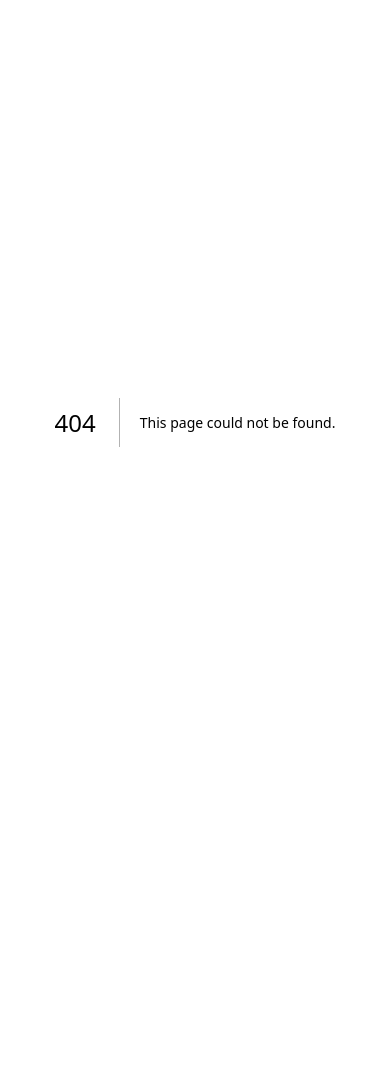
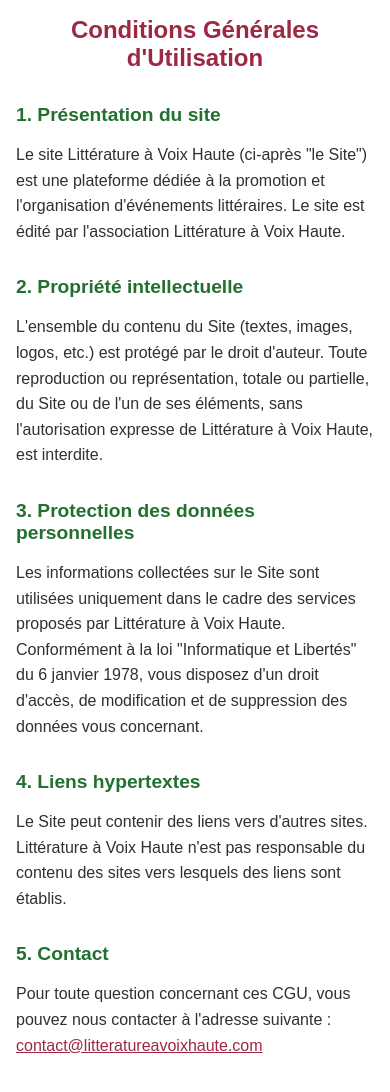
Before and after one commit to MarieSacksick/lavh_website, a Next.js app: page /cgu in a window 390 px wide. Before the commit this address had no page. Shown: the top 1092 px of the page. Before the commit the page ends 844 px from the top, so only its background shows below. Built offline with nearby package versions, Linux system fonts and the light colour scheme.

Commit message:
Create Footer, Style Mobile

```diff
--- /dev/null
+++ b/app/cgu/page.module.css
@@ -0,0 +1,49 @@
+.container {
+  max-width: 800px;
+  margin: 0 auto;
+  padding: 2rem;
+}
+
+.container h1 {
+  color: var(--primary-color);
+  margin-bottom: 2rem;
+  text-align: center;
+}
+
+.section {
+  margin-bottom: 2rem;
+}
+
+.section h2 {
+  color: var(--green);
+  margin-bottom: 1rem;
+  font-size: 1.5rem;
+}
+
+.section p {
+  line-height: 1.6;
+  margin-bottom: 1rem;
+}
+
+.section a {
+  color: var(--primary-color);
+  text-decoration: underline;
+}
+
+.section a:hover {
+  opacity: 0.8;
+}
+
+@media (max-width: 768px) {
+  .container {
+    padding: 1rem;
+  }
+
+  .container h1 {
+    font-size: 1.5rem;
+  }
+
+  .section h2 {
+    font-size: 1.2rem;
+  }
+}
--- /dev/null
+++ b/app/cgu/page.tsx
@@ -0,0 +1,53 @@
+import styles from './page.module.css';
+
+export default function CGU() {
+  return (
+    <div className={styles.container}>
+      <h1>Conditions Générales d'Utilisation</h1>
+
+      <section className={styles.section}>
+        <h2>1. Présentation du site</h2>
+        <p>
+          Le site Littérature à Voix Haute (ci-après "le Site") est une plateforme dédiée à la
+          promotion et l'organisation d'événements littéraires. Le site est édité par l'association
+          Littérature à Voix Haute.
+        </p>
+      </section>
+
+      <section className={styles.section}>
+        <h2>2. Propriété intellectuelle</h2>
+        <p>
+          L'ensemble du contenu du Site (textes, images, logos, etc.) est protégé par le droit
+          d'auteur. Toute reproduction ou représentation, totale ou partielle, du Site ou de l'un de
+          ses éléments, sans l'autorisation expresse de Littérature à Voix Haute, est interdite.
+        </p>
+      </section>
+
+      <section className={styles.section}>
+        <h2>3. Protection des données personnelles</h2>
+        <p>
+          Les informations collectées sur le Site sont utilisées uniquement dans le cadre des
+          services proposés par Littérature à Voix Haute. Conformément à la loi "Informatique et
+          Libertés" du 6 janvier 1978, vous disposez d'un droit d'accès, de modification et de
+          suppression des données vous concernant.
+        </p>
+      </section>
+
+      <section className={styles.section}>
+        <h2>4. Liens hypertextes</h2>
+        <p>
+          Le Site peut contenir des liens vers d'autres sites. Littérature à Voix Haute n'est pas
+          responsable du contenu des sites vers lesquels des liens sont établis.
+        </p>
+      </section>
+
+      <section className={styles.section}>
+        <h2>5. Contact</h2>
+        <p>
+          Pour toute question concernant ces CGU, vous pouvez nous contacter à l'adresse suivante :{' '}
+          <a href="mailto:contact@litteratureavoixhaute.com">contact@litteratureavoixhaute.com</a>
+        </p>
+      </section>
+    </div>
+  );
+}
--- /dev/null
+++ b/app/components/Footer/Footer.module.css
@@ -0,0 +1,88 @@
+.container {
+  width: 100%;
+  padding: 2rem;
+  background-color: var(--background);
+  border-top: 1px solid var(--foreground);
+  text-align: center;
+}
+
+.content {
+  display: flex;
+  flex-direction: column;
+  align-items: center;
+  gap: 2rem;
+}
+
+.iconsContainer {
+  display: flex;
+  gap: 2rem;
+  justify-content: center;
+}
+
+.iconLink {
+  color: var(--foreground);
+  text-decoration: none;
+  transition: all 0.2s ease-in-out;
+  display: flex;
+  align-items: center;
+  justify-content: center;
+}
+
+.iconLink:hover {
+  transform: scale(1.1);
+  opacity: 0.8;
+}
+
+.icon {
+  width: 24px;
+  height: 24px;
+}
+
+.headImage {
+  object-fit: contain;
+}
+
+.bottom {
+  margin-top: 2rem;
+  padding-top: 1rem;
+  border-top: 1px solid rgba(0, 0, 0, 0.1);
+  display: flex;
+  flex-direction: column;
+  align-items: start;
+  font-weight: 600;
+  gap: 0.5rem;
+}
+
+.copyright {
+  font-size: xx-small;
+}
+
+.legalLink {
+  font-size: xx-small;
+  text-decoration: none;
+}
+
+@media (max-width: 768px) {
+  .container {
+    padding: 1.5rem;
+  }
+
+  .iconsContainer {
+    gap: 1.5rem;
+  }
+
+  .icon {
+    width: 20px;
+    height: 20px;
+  }
+
+  .bottom {
+    margin-top: 1.5rem;
+    padding-top: 0.75rem;
+  }
+
+  .copyright,
+  .legalLink {
+    font-size: 0.8rem;
+  }
+}
--- a/app/components/Header/Header.module.css
+++ b/app/components/Header/Header.module.css
@@ -61,6 +61,7 @@
   align-items: center;
   gap: 1rem;
   font-size: small;
+  font-weight: 600;
 }
 
 .icon {
--- a/app/globals.css
+++ b/app/globals.css
@@ -79,18 +79,6 @@ ol {
   margin-left: 0;
 }
 
-main {
-  /* background-image: url('/image_background_jean_moulin.jpg'); */
-  /* background-size: contain; */
-  /* background-position: left 20px; */
-  /* background-repeat: no-repeat; */
+h2 {
+  margin-bottom: 32px;
 }
-
-@media (max-width: 758px) {
-  main {
-    /* background-size: contain; */
-    /* background-position: center 60px; */
-    /* max-height: 500px; */
-    /* max-width: unset; */
-  }
-}
--- a/app/page.tsx
+++ b/app/page.tsx
@@ -4,6 +4,7 @@ import EventItem from './components/EventItem/EventItem';
 import Image from 'next/image';
 import PriceInfoItem from './components/PriceInfoItem/PriceInfoItem';
 import ActorsPictures from './components/ActorsPictures/ActorsPictures';
+import Footer from './components/Footer/Footer';
 
 export default function Home() {
   return (
@@ -110,7 +111,7 @@ export default function Home() {
           </div>
         </div>
       </main>
-      <footer className={styles.footer}>This is the footer</footer>
+      <Footer />
     </div>
   );
 }
--- a/archives/index.html
+++ b/archives/index.html
@@ -133,10 +133,10 @@
                         </div>
                         <!-- ***** Fin de la frise ***** -->
                          <div class="row justify-content-md-center">
-                            <p>
-                                Littérature à voix haute présente</br>
+                            <h2>
+                                Littérature à voix haute h2résente</br>
                                 du 17 au 24 août 2024
-                            </p>
+                            </h2>
                          </div>
                          <div class = "row">
                             <div class="col-6">
--- a/package.json
+++ b/package.json
@@ -12,7 +12,8 @@
     "@heroicons/react": "^2.2.0",
     "next": "15.3.2",
     "react": "^19.0.0",
-    "react-dom": "^19.0.0"
+    "react-dom": "^19.0.0",
+    "react-icons": "^5.5.0"
   },
   "devDependencies": {
     "@eslint/eslintrc": "^3",
```
Also changed, not shown: app/components/Footer/Footer.tsx (added, +57 -0 lines), app/page.module.css (+0 -12 lines), public/head_drawing_from_logo.png (added), 1 other file (tests, documents, lock files or other folders).
